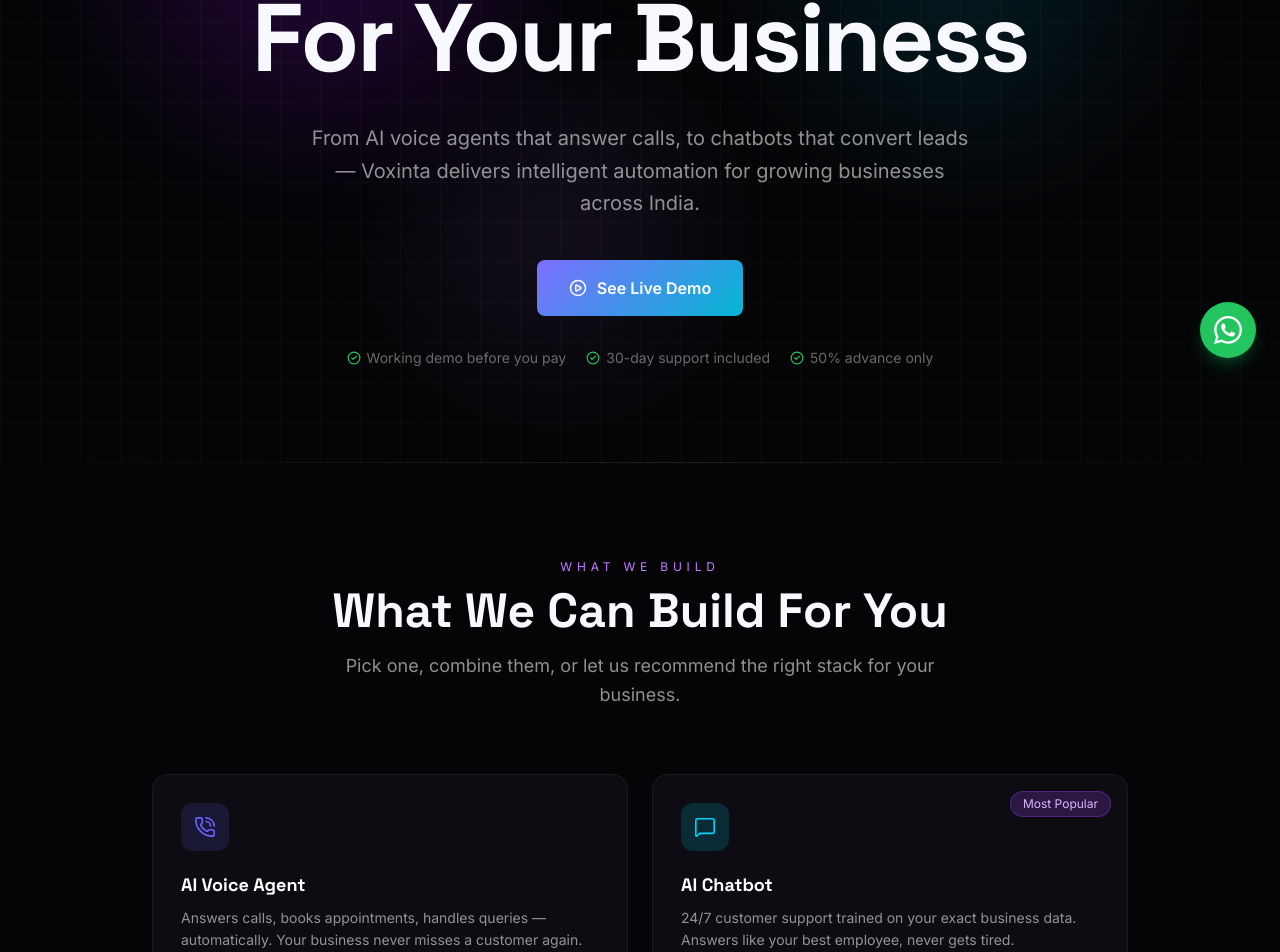
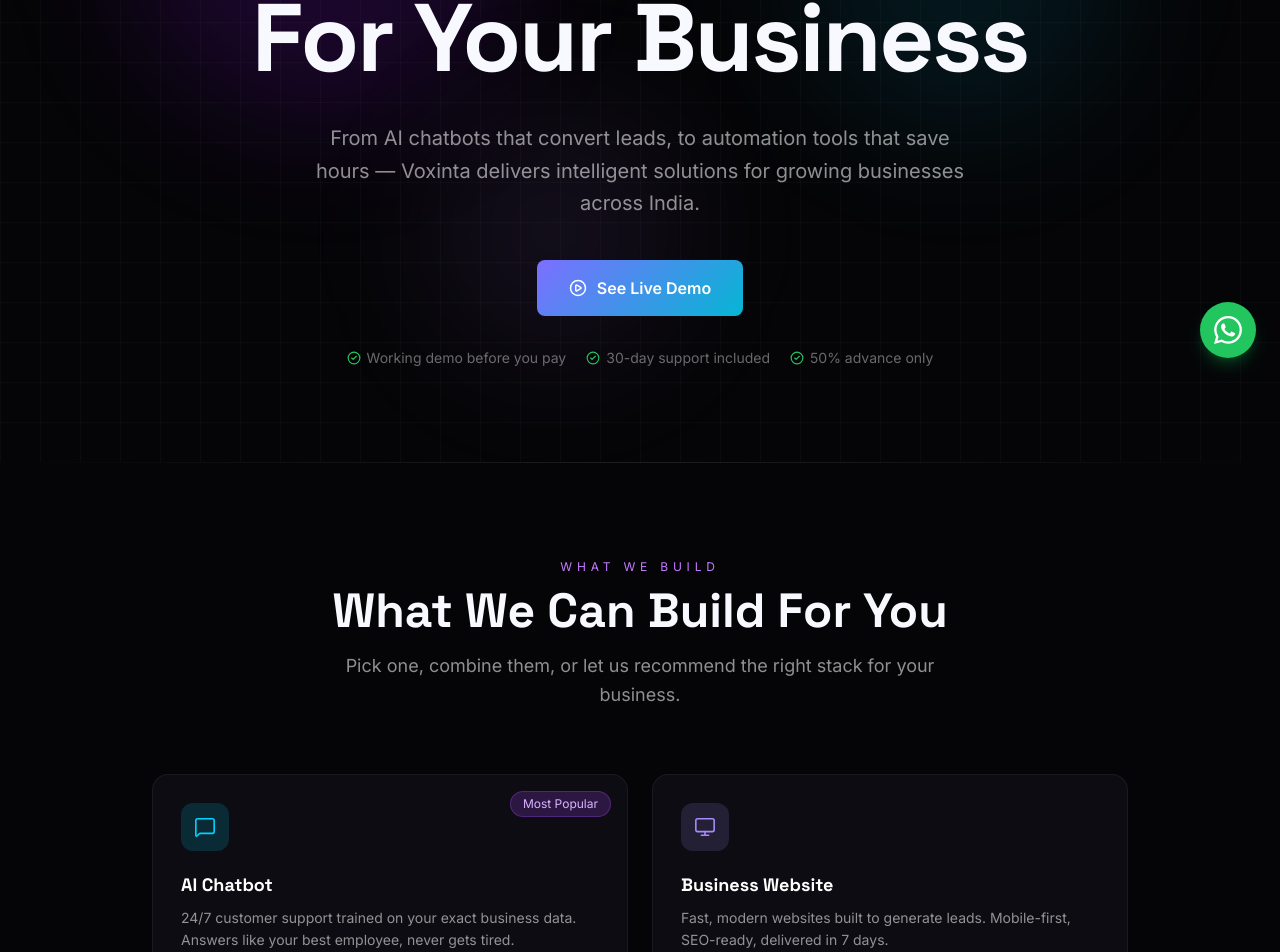
Before and after one commit to sheetal680/voxinta-website, a Next.js app: page / in a window 1280 px wide. Shown: the part 418-1370 px from the top of the page. Built offline with nearby package versions, Linux system fonts and the light colour scheme.

Commit message:
remove all AI Voice Agent mentions across website

```diff
--- a/app/layout.tsx
+++ b/app/layout.tsx
@@ -15,12 +15,12 @@
 });
 
 export const metadata: Metadata = {
-  title: "Voxinta — AI Voice Agents, Chatbots & Websites for Businesses",
+  title: "Voxinta — AI Chatbots, Automation & Websites for Businesses",
   description:
-    "Voxinta builds AI-powered voice agents, chatbots, and business websites for Indian businesses. Working demo before you pay.",
+    "Voxinta builds AI-powered chatbots, automation tools, and business websites for Indian businesses. Working demo before you pay.",
   openGraph: {
     title: "Voxinta — AI for Your Business",
-    description: "AI voice agents, chatbots and websites for Indian businesses.",
+    description: "AI chatbots, automation tools and websites for Indian businesses.",
     url: "https://voxinta.com",
     siteName: "Voxinta",
     type: "website",
--- a/components/FAQ.tsx
+++ b/components/FAQ.tsx
@@ -11,7 +11,7 @@
   },
   {
     q: "How long does the build take?",
-    a: "Websites take 5–7 days. Chatbots 7–10 days. AI Voice Agents 2–3 weeks. You'll always see a working demo before final delivery.",
+    a: "Websites take 5–7 days. Chatbots and RAG bots 7–10 days. Custom AI projects 2–3 weeks. You'll always see a working demo before final delivery.",
   },
   {
     q: "What if I'm not satisfied with the result?",
--- a/components/Hero.tsx
+++ b/components/Hero.tsx
@@ -100,8 +100,8 @@
           className="mt-6 max-w-2xl text-lg md:text-xl leading-relaxed text-white/55"
           {...fadeUp(0.2)}
         >
-          From AI voice agents that answer calls, to chatbots that convert
-          leads — Voxinta delivers intelligent automation for growing businesses
+          From AI chatbots that convert leads, to automation tools that save
+          hours — Voxinta delivers intelligent solutions for growing businesses
           across India.
         </motion.p>
 
--- a/components/Pricing.tsx
+++ b/components/Pricing.tsx
@@ -54,7 +54,7 @@
     bestFor: "Businesses ready for full automation",
     features: [
       "Everything in Growth",
-      "AI Voice Agent (answers calls)",
+      "Custom AI solution tailored to your business",
       "Full automation pipeline",
       "Priority support",
       "Monthly retainer available",
--- a/components/Services.tsx
+++ b/components/Services.tsx
@@ -2,7 +2,7 @@
 
 import { useState } from "react";
 import { motion, AnimatePresence } from "framer-motion";
-import { PhoneCall, MessageSquare, Monitor, Database, Plus, X, CheckCircle2, type LucideIcon } from "lucide-react";
+import { MessageSquare, Monitor, Database, Plus, X, CheckCircle2, type LucideIcon } from "lucide-react";
 
 const WA_LINK = "https://wa.me/918977241245?text=Hi%2C%20I%27m%20interested%20in%20Voxinta%27s%20services";
 
@@ -26,27 +26,6 @@
 }
 
 const SERVICES: Service[] = [
-  {
-    icon: PhoneCall,
-    iconColor: "#6C63FF",
-    tag: "",
-    title: "AI Voice Agent",
-    description: "Answers calls, books appointments, handles queries — automatically. Your business never misses a customer again.",
-    price: "Starting ₹19,999",
-    featured: false,
-    modal: {
-      title: "AI Voice Agent",
-      description: "Our AI Voice Agent answers incoming calls 24/7, books appointments, handles FAQs, and transfers to a human when needed. Never miss a lead again.",
-      features: [
-        "Answers calls automatically",
-        "Books appointments",
-        "Handles FAQs",
-        "Transfers complex queries to humans",
-        "Works in English, Hindi, Telugu",
-      ],
-      price: "Starting ₹14,999",
-    },
-  },
   {
     icon: MessageSquare,
     iconColor: "#00D4FF",
```
